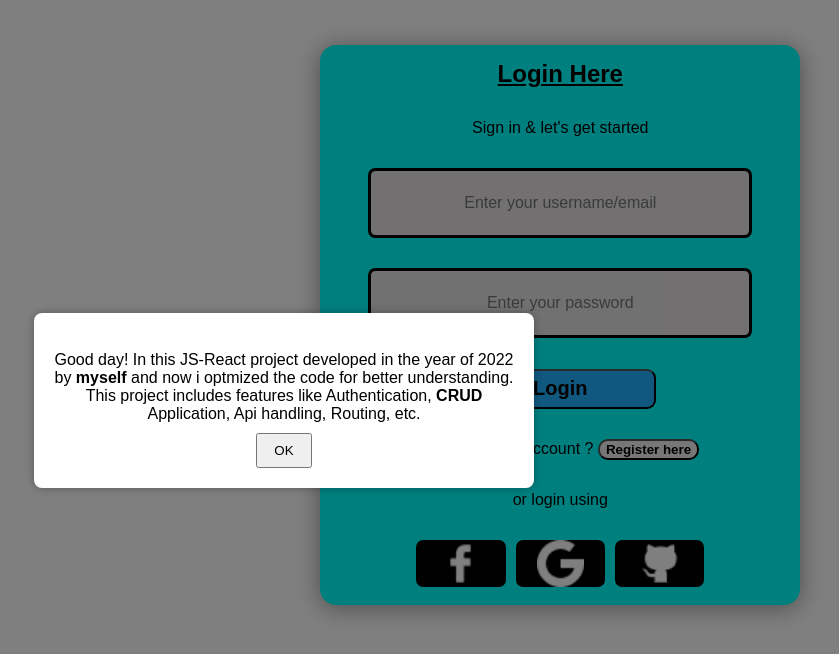
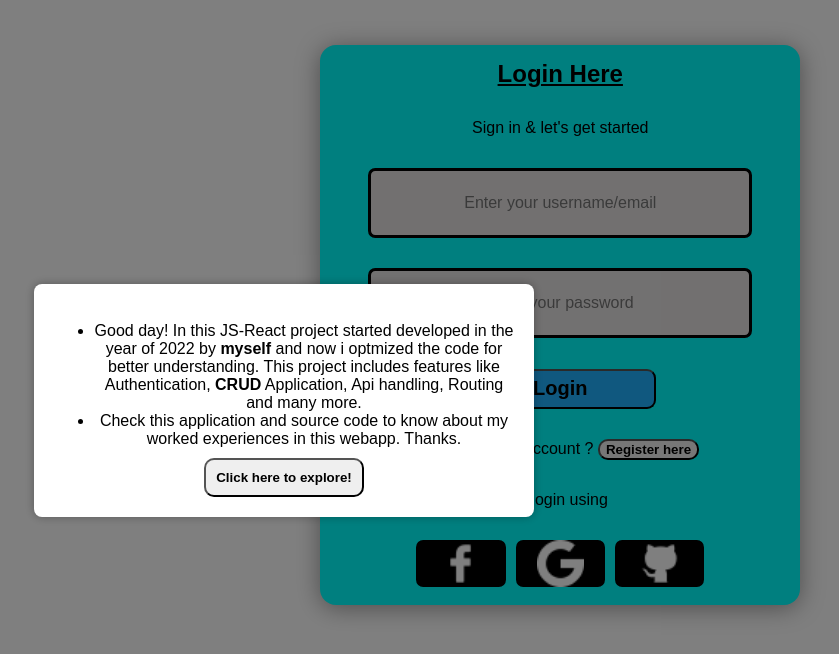
Before and after one commit to MohamedRizwan399/CRUDJavaScriptSampleProject, a React (Create React App) app: page /#/ in a window 1280 px wide. Shown: the top 654 px of the page, without its empty margins (356-1195 px from the left). Built offline with nearby package versions, Linux system fonts and the light colour scheme.

Commit message:
TRAPWLS-21 Initial popup content updated

```diff
--- a/src/App.css
+++ b/src/App.css
@@ -373,3 +373,12 @@ nav ul li a:not(.active):hover{
   align-items: center;
   z-index: 1;
 }
+
+/*styling for popup*/
+.popup-overlay .popup .popup-button {
+  padding: 10px;
+  border-radius: 10px;
+}
+.popup-overlay .popup .popup-button:hover{
+  background-color: aqua;
+}
--- a/src/popup/Popup.jsx
+++ b/src/popup/Popup.jsx
@@ -1,4 +1,4 @@
-import { APP_INITIAL_POPUP_MSG } from "../utility/constants";
+import { APP_INITIAL_POPUP_MSG_1, APP_INITIAL_POPUP_MSG_2 } from "../utility/constants";
 
 
 const Popup = (props) => {
@@ -11,9 +11,12 @@ const Popup = (props) => {
     return(
         <div className="popup-overlay">
             <div className="popup">
-            <img src={`${process.env.PUBLIC_URL}/favicon1.ico`} alt="" />
-            <p dangerouslySetInnerHTML={{__html: APP_INITIAL_POPUP_MSG}}></p>
-                <button onClick={closePopup}>OK</button>
+                <img src={`${process.env.PUBLIC_URL}/favicon1.ico`} alt="" />
+                <ul>
+                    <li dangerouslySetInnerHTML={{__html: APP_INITIAL_POPUP_MSG_1}}></li>
+                    <li dangerouslySetInnerHTML={{__html: APP_INITIAL_POPUP_MSG_2}}></li>
+                </ul>
+                <button className="popup-button" onClick={closePopup}><b>Click here to explore!</b></button>
             </div>
         </div>
     );
--- a/src/utility/constants.js
+++ b/src/utility/constants.js
@@ -1,3 +1,4 @@
 export const APP_NAME = "Javascript CRUD with SampleTasks";
 export const LOGIN_TOAST_INFO = "Right now not implemented, check GoogleLogin";
-export const APP_INITIAL_POPUP_MSG = "Good day! In this JS-React project developed in the year of 2022 by <b>myself</b> and now i optmized the code for better understanding. This project includes features like Authentication, <b>CRUD</b> Application, Api handling, Routing, etc.";
+export const APP_INITIAL_POPUP_MSG_1 = "Good day! In this JS-React project started developed in the year of 2022 by <b>myself</b> and now i optmized the code for better understanding. This project includes features like Authentication, <b>CRUD</b> Application, Api handling, Routing and many more.";
+export const APP_INITIAL_POPUP_MSG_2 = "Check this application and source code to know about my worked experiences in this webapp. Thanks.";
```
